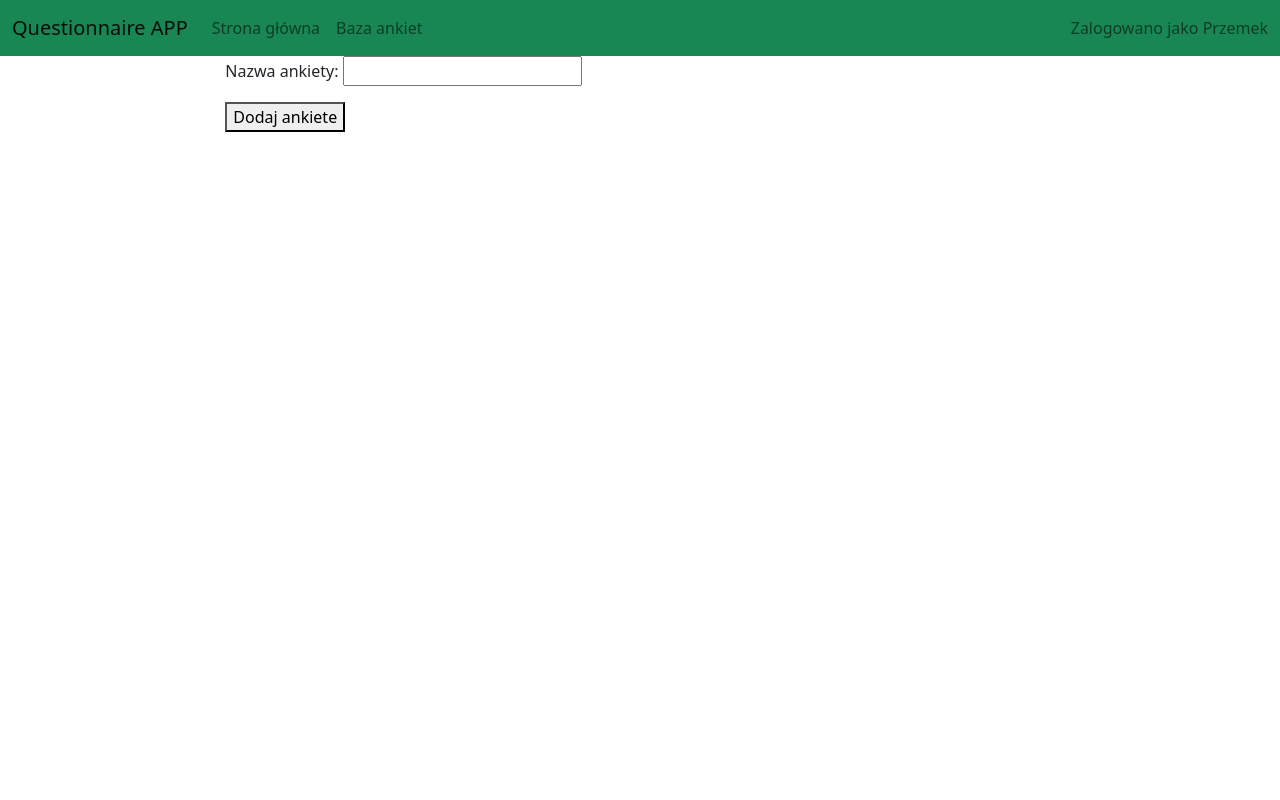
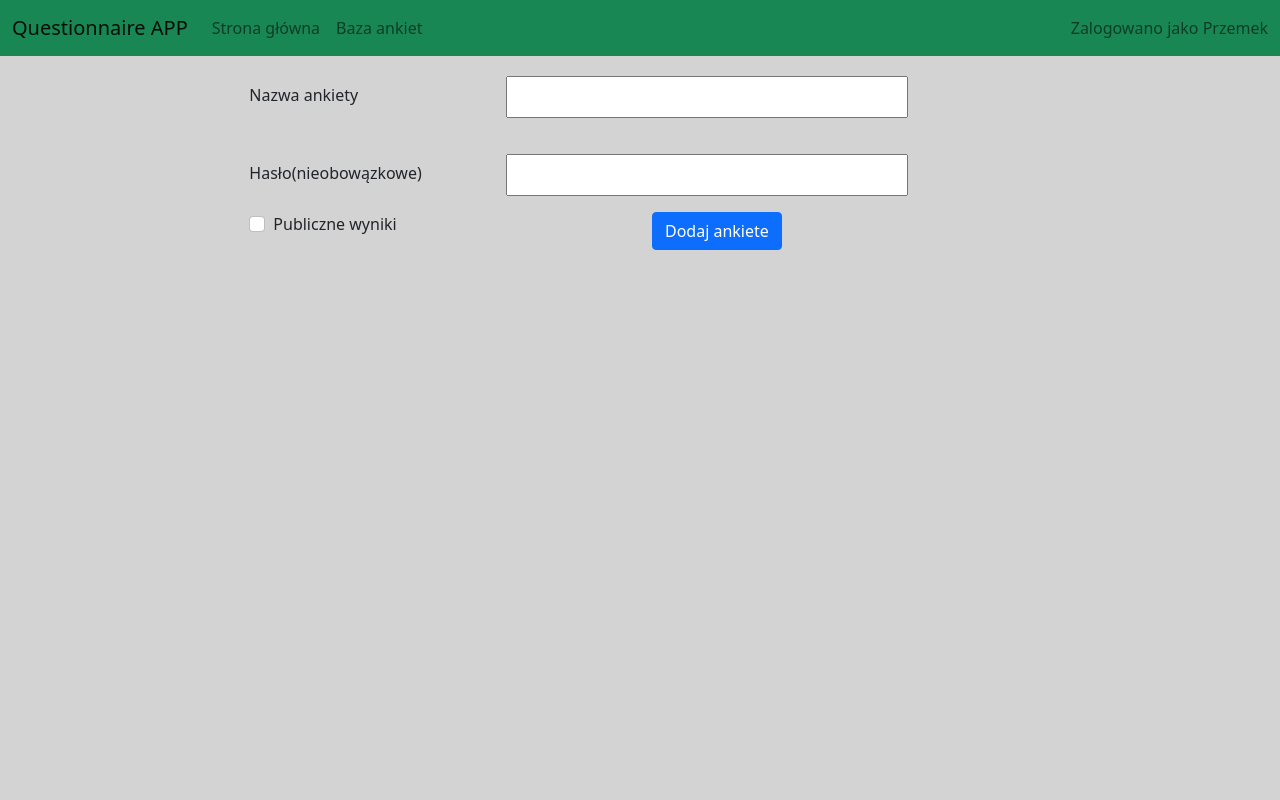
Before and after one commit to DzikiCzosnek99/Aplikacja_Do_Tworzenia_Ankiet, a Django app: page /createNewQuestionnaire/ in a window 1280 px wide. Run offline with Django 4.2, Linux system fonts and the light colour scheme; a user stored in the database is signed in; some libraries are stand-ins or nearby versions.

Commit message:
css styling

```diff
--- a/MakeQuestionnaire/main/forms.py
+++ b/MakeQuestionnaire/main/forms.py
@@ -7,7 +7,12 @@ from django.contrib.auth.forms import UserCreationForm
 class QuestionnaireForm(forms.ModelForm):
     class Meta:
         model = Questionnaire
-        fields = ['text']
+        fields = ['text', 'password', 'publicResults']
+        widgets = {
+            'text': forms.TextInput(attrs={'class': 'col-6 col-form-label', 'style': 'margin-top:20px;'}),
+            'password': forms.PasswordInput(attrs={'class': 'col-6 col-form-label', 'style': 'margin-top:20px;'}),
+            'publicResults': forms.CheckboxInput(attrs={'class': 'form-check-input'})
+        }
 
 
 class QuestionForm(forms.ModelForm):
--- a/MakeQuestionnaire/main/models.py
+++ b/MakeQuestionnaire/main/models.py
@@ -29,6 +29,7 @@ class Questionnaire(models.Model):
     owner = models.ForeignKey(User, on_delete=models.SET_NULL, null=True)
     public = models.BooleanField(null=True, default=False)
     publicResults = models.BooleanField(null=True, blank=True)
+    password = models.CharField(max_length=200, blank=True, null=True)
 
     def __str__(self):
         return self.text
--- a/MakeQuestionnaire/main/static/css/style.css
+++ b/MakeQuestionnaire/main/static/css/style.css
@@ -1,7 +1,14 @@
-
+html,
+base {
+    height: 100vh;
+    background-color: #D3D3D3;
+}
+main {
+    background-color: #D3D3D3;
+}
 .homediv {
     height: 15vh;
-    background-color: darkorchid;
+    background-color: #4ba26b;
     border-style: solid;
     border-width: 5px;
     border-radius: 20px;
@@ -21,7 +28,7 @@
 
 .homelink :hover{
     color:black;
-    background-color:blueviolet;
+    background-color:#3aa15a;
 }
 
 .logerr{
--- a/MakeQuestionnaire/main/templates/main/createNewQuestionnaire.html
+++ b/MakeQuestionnaire/main/templates/main/createNewQuestionnaire.html
@@ -1,10 +1,27 @@
 {% extends 'base.html'  %}
 {% block content %}
-    <div>
-        <form method="post" action="{% url 'createNewQuestionnaire' %}">
-            {% csrf_token %}
-            <p>Nazwa ankiety: {{form.text}}</p>
-            <button type="submit">Dodaj ankiete</button>
-        </form>
-    </div>
+<div class="container">
+    <form method="post" action="">
+        {% csrf_token %}
+        <div class="mb-3 row">
+            <label for="id_text" class="col-4 col-form-label" style="margin-top:20px;">Nazwa ankiety</label>
+            {{form.text}}
+        </div>
+        <div class="mb-3 row">
+            <label for="id_password" class="col-4 col-form-label" style="margin-top:20px;">Hasło(nieobowązkowe)</label>
+            {{form.password}}
+        </div>
+        <div class="mb-3 row">
+            <div class="col-6">
+                <div class="form-check">
+                    {{form.publicResults}}
+                    <label class="form-check-label" for="id_publicResults">Publiczne wyniki</label>
+                </div>
+            </div>
+            <div class="col-4">
+                <button type="submit" class="btn btn-primary">Dodaj ankiete</button>
+            </div>
+        </div>
+    </form>
+</div>
 {% endblock %}
--- a/MakeQuestionnaire/main/views.py
+++ b/MakeQuestionnaire/main/views.py
@@ -22,7 +22,15 @@ def createNewQuestionnaire(request):
         questionnaireForm = QuestionnaireForm(request.POST)
         if questionnaireForm.is_valid():
             text = request.POST.get('text')
-            questionnaire = Questionnaire(text=text, owner=request.user)
+            publicResults = request.POST.get('publicResults')
+            print(publicResults)
+            if publicResults == 'on':
+                publicResults = True
+            if publicResults is None:
+                publicResults = False
+            password = request.POST.get('password')
+            print(password)
+            questionnaire = Questionnaire(text=text, owner=request.user, publicResults=publicResults, password=password)
             questionnaire.save()
             return redirect(f"/questionnaireCreate/{questionnaire.id}")
     context = {'form': QuestionnaireForm}
```
Also changed, not shown: MakeQuestionnaire/db.sqlite3, MakeQuestionnaire/main/migrations/0013_questionnaire_password.py (added).
